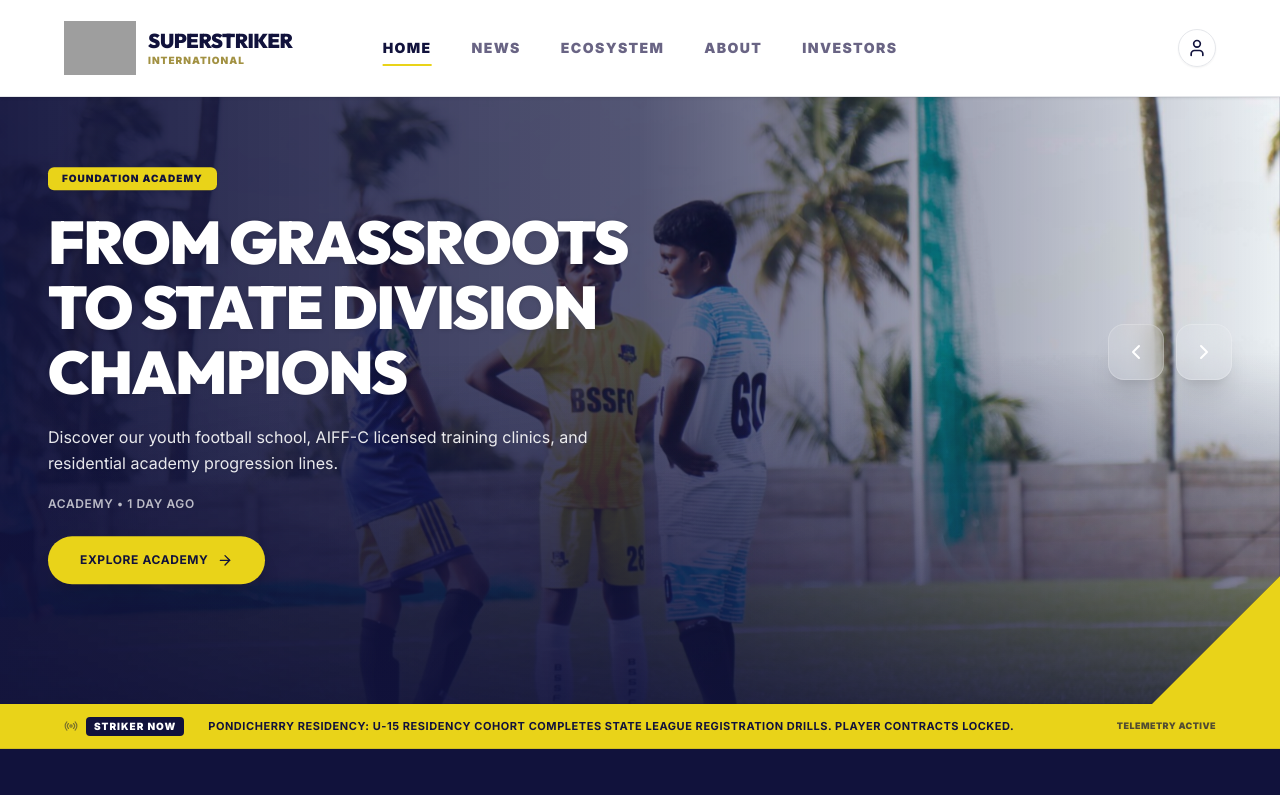
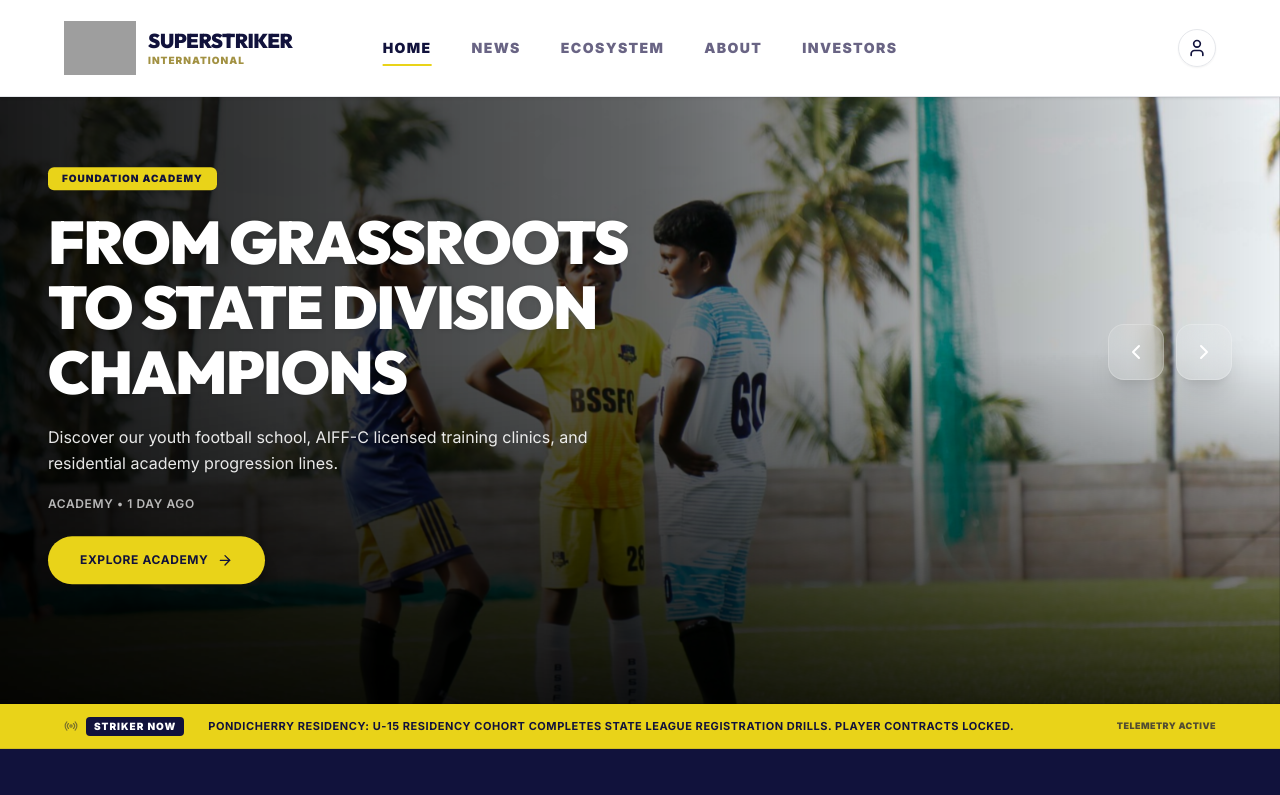
Before and after one commit to Shree-varshan-430/Super-Striker-International, a Next.js app: page / in a window 1280 px wide. Shown: the top 795 px of the page. Built offline with nearby package versions, Linux system fonts and the light colour scheme; grey boxes are pictures that could not be loaded.

Commit message:
style(hero): remove blue accent wedges and blue gradient overlay tints

```diff
--- a/src/components/home/HeroCarousel.tsx
+++ b/src/components/home/HeroCarousel.tsx
@@ -87,7 +87,7 @@
   }, [currentSlide]);
 
   return (
-    <section className="relative h-[88vh] min-h-[600px] max-h-[900px] w-full bg-[#11123c] text-white overflow-hidden select-none">
+    <section className="relative h-[88vh] min-h-[600px] max-h-[900px] w-full bg-black text-white overflow-hidden select-none">
 
       {/* 1. Full 4K Background Slides */}
       <div className="absolute inset-0 w-full h-full">
@@ -111,21 +111,11 @@
         ))}
       </div>
 
-      {/* 2. Linear Contrast Vignette for Content Readability */}
-      <div className="absolute inset-0 bg-gradient-to-r from-[#11123c]/95 via-[#11123c]/70 to-transparent z-20 pointer-events-none" />
-      <div className="absolute inset-0 bg-gradient-to-t from-[#11123c]/80 via-transparent to-transparent z-20 pointer-events-none" />
+      {/* 2. Linear Neutral Contrast Vignette for Content Readability (No Blue Tint) */}
+      <div className="absolute inset-0 bg-gradient-to-r from-black/90 via-black/60 to-transparent z-20 pointer-events-none" />
+      <div className="absolute inset-0 bg-gradient-to-t from-black/80 via-transparent to-transparent z-20 pointer-events-none" />
 
-      {/* 3. Brand Accent Corner Wedges */}
-      <div
-        className="absolute bottom-0 right-0 w-28 h-28 sm:w-36 sm:h-36 bg-[#11123c] pointer-events-none z-25 translate-x-2 translate-y-2 lg:block hidden"
-        style={{ clipPath: "polygon(100% 0, 100% 100%, 0 100%)" }}
-      />
-      <div
-        className="absolute bottom-0 right-0 w-24 h-24 sm:w-32 sm:h-32 bg-[#e9d319] pointer-events-none z-30 lg:block hidden"
-        style={{ clipPath: "polygon(100% 0, 100% 100%, 0 100%)" }}
-      />
-
-      {/* 4. Structured Main Content Container (Left-Aligned, Vertically Centered) */}
+      {/* 3. Structured Main Content Container (Left-Aligned, Vertically Centered) */}
       <div className="max-w-7xl 2xl:max-w-[1440px] mx-auto w-full h-full px-4 sm:px-6 lg:px-10 xl:px-12 flex flex-col justify-center items-start pt-20 sm:pt-24 pb-8 sm:pb-12 relative z-30 pointer-events-none">
         <div className="w-full max-w-3xl relative min-h-[380px] sm:min-h-[420px] flex items-center">
           {HERO_SLIDES.map((slide, idx) => (
```
